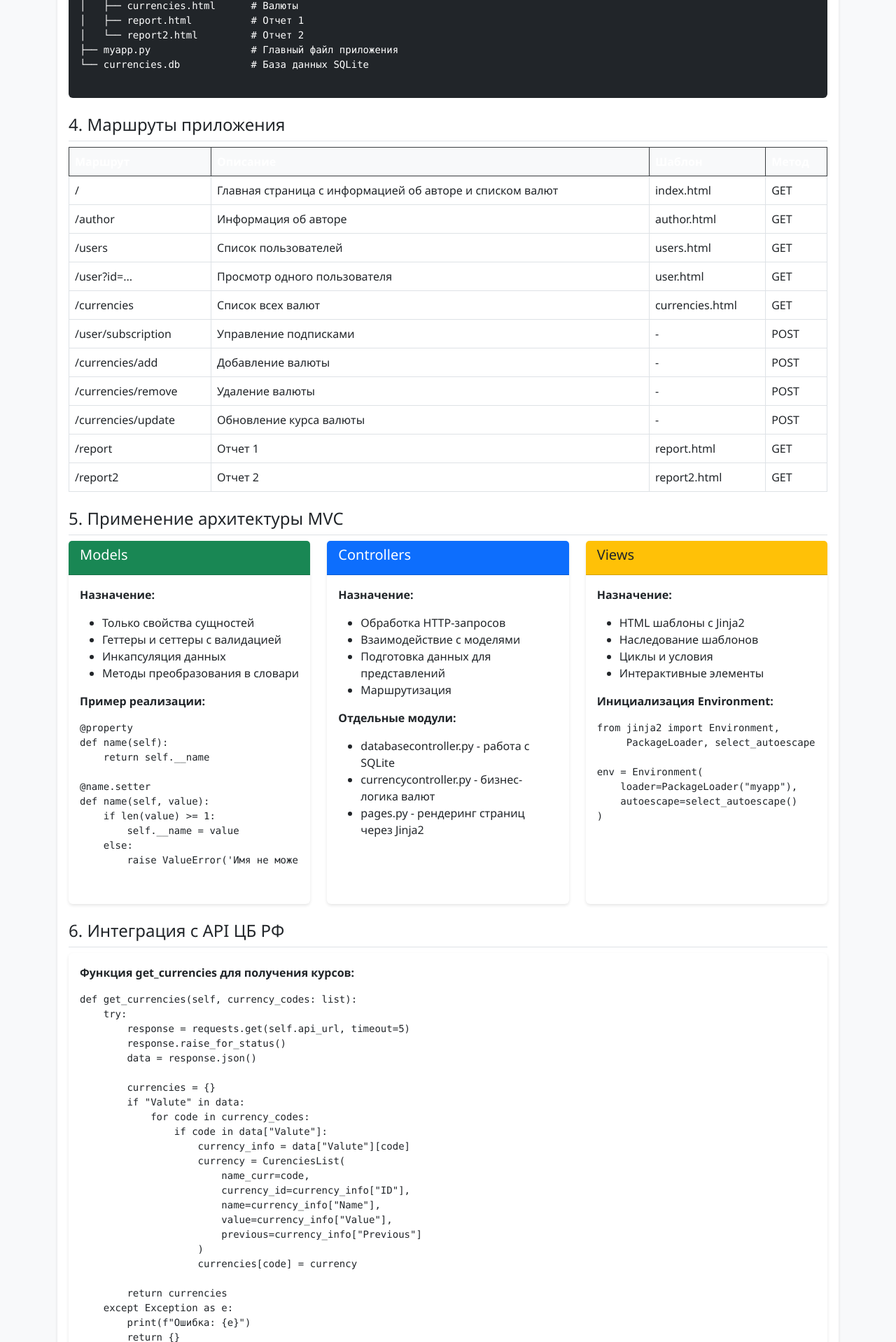
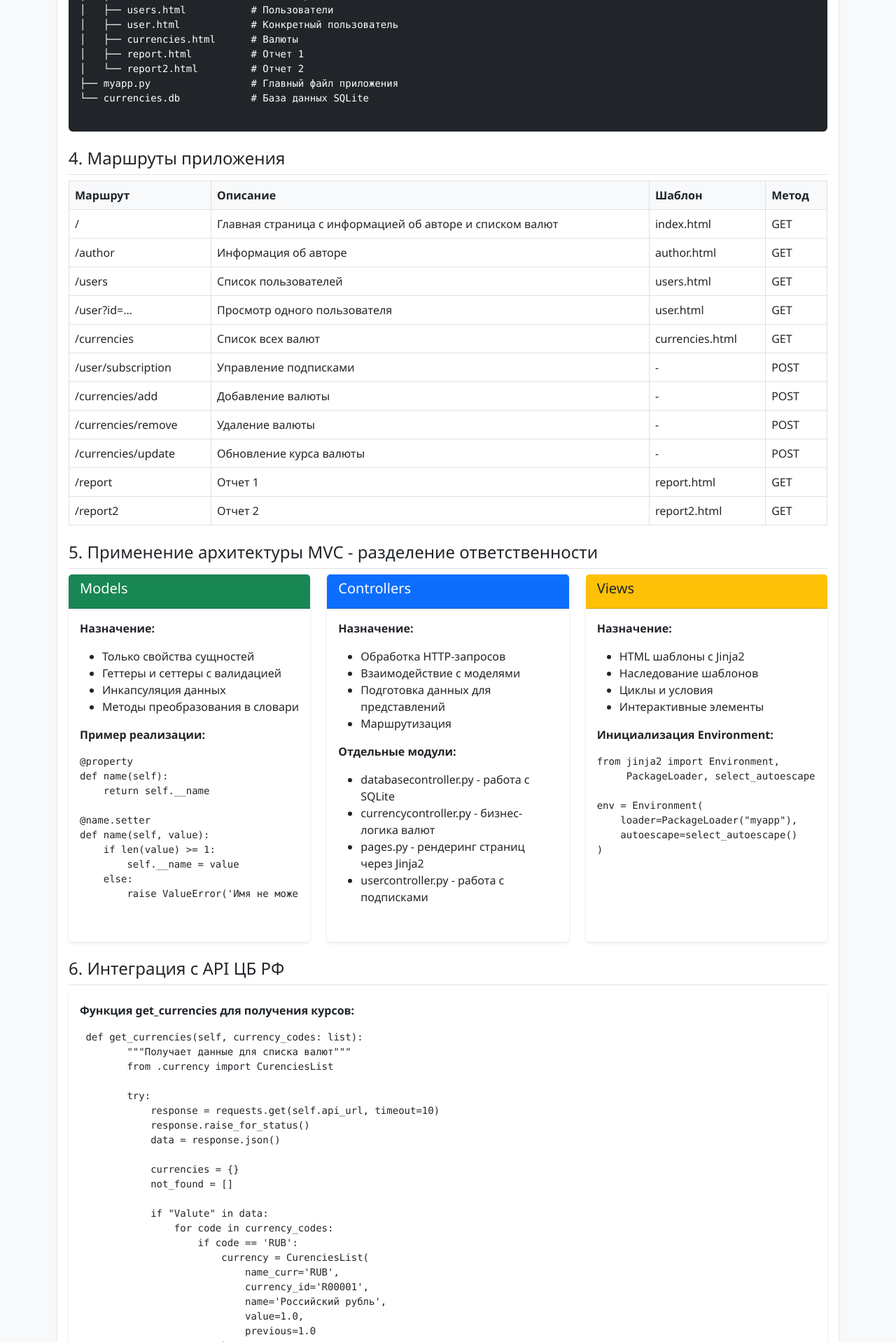
Before and after one commit to l1234-tech/lr-python, a Python web app: template MYAPP/templates/report.html in a window 1280 px wide. Shown: the part 1419-3337 px from the top of the page at 70% size. Run offline with Jinja, Linux system fonts and the light colour scheme; the template is opened without the code that fills it: most values are stand-ins (such as "Sample title", 1, 10 or a date in 2020); some libraries are stand-ins or nearby versions.

Commit message:
Update report.html

```diff
--- a/MYAPP/templates/report.html
+++ b/MYAPP/templates/report.html
@@ -14,12 +14,13 @@
                     с использованием архитектуры MVC (Model-View-Controller). Основные задачи:
                 </p>
                 <ul>
-                    <li>Реализация моделей данных (User, Currency, Author)</li>
+                    <li>Реализация моделей данных (User, Currency, Author) с геттерами и сеттерами</li>
                     <li>Создание контроллеров для обработки HTTP-запросов</li>
                     <li>Разработка HTML-шаблонов с использованием Jinja2</li>
-                    <li>Интеграция с API Центрального Банка России</li>
+                    <li>Получать данные о курсах валют через функцию get_currencies и отображать их пользователям</li>
                     <li>Реализация системы подписок пользователей на валюты</li>
                     <li>Создание интерактивных графиков изменения курсов</li>
+                    <li>Научиться создавать тесты для моделей и серверной логики (подробно описано в отчете 2)</li>
                 </ul>
 
                 <h4 class="border-bottom pb-2 mt-4">2. Описание предметной области</h4>
@@ -49,7 +50,7 @@
                                 <p><strong>Свойства:</strong></p>
                                 <ul>
                                     <li>name_curr - код валюты (USD, EUR и т.д.)</li>
-                                    <li>id - ID валюты в системе ЦБ</li>
+                                    <li>currency_id - ID валюты в системе ЦБ</li>
                                     <li>name - полное название</li>
                                     <li>price - текущий курс</li>
                                     <li>previous - предыдущий курс</li>
@@ -111,7 +112,7 @@
 
                 <h4 class="border-bottom pb-2 mt-4">4. Маршруты приложения</h4>
                 <table class="table table-bordered">
-                    <thead class="table-dark">
+                    <thead class="dark">
                         <tr>
                             <th>Маршрут</th>
                             <th>Описание</th>
@@ -189,7 +190,7 @@
                     </tbody>
                 </table>
 
-                <h4 class="border-bottom pb-2 mt-4">5. Применение архитектуры MVC</h4>
+                <h4 class="border-bottom pb-2 mt-4">5. Применение архитектуры MVC - разделение ответственности</h4>
                 <div class="row">
                     <div class="col-md-4">
                         <div class="card border-success h-100">
@@ -236,6 +237,7 @@
                                     <li>databasecontroller.py - работа с SQLite</li>
                                     <li>currencycontroller.py - бизнес-логика валют</li>
                                     <li>pages.py - рендеринг страниц через Jinja2</li>
+                                    <li>usercontroller.py - работа с подписками</li>
                                 </ul>
                             </div>
                         </div>
@@ -270,16 +272,30 @@
                 <div class="card mb-3">
                     <div class="card-body">
                         <p><strong>Функция get_currencies для получения курсов:</strong></p>
-                        <pre><code>def get_currencies(self, currency_codes: list):
+                        <pre><code> def get_currencies(self, currency_codes: list):
+        """Получает данные для списка валют"""
+        from .currency import CurenciesList
+
         try:
-        response = requests.get(self.api_url, timeout=5)
+            response = requests.get(self.api_url, timeout=10)
             response.raise_for_status()
             data = response.json()
 
             currencies = {}
+            not_found = []
+
             if "Valute" in data:
                 for code in currency_codes:
-                if code in data["Valute"]:
+                    if code == 'RUB':
+                        currency = CurenciesList(
+                            name_curr='RUB',
+                            currency_id='R00001',
+                            name='Российский рубль',
+                            value=1.0,
+                            previous=1.0
+                        )
+                        currencies['RUB'] = currency
+                    elif code in data["Valute"]:
                         currency_info = data["Valute"][code]
                         currency = CurenciesList(
                             name_curr=code,
@@ -289,19 +305,33 @@
                             previous=currency_info["Previous"]
                         )
                         currencies[code] = currency
+                    else:
+                        not_found.append(code)
 
+            for code in not_found:
+                print(f"Валюта {code} не найдена в API, создаем фиктивные данные")
+                currency = self._create_mock_currency(code)
+                if currency:
+                    currencies[code] = currency
+
+            self._currencies_data.update(currencies)
             return currencies
+
         except Exception as e:
-        print(f"Ошибка: {e}")
-        return {}</code></pre>
+            print(f"Ошибка при запросе API для курсов: {e}")
+            currencies = {}
+            for code in currency_codes:
+                currency = self._create_mock_currency(code)
+                if currency:
+                    currencies[code] = currency
+            return currencies</code></pre>
                         <p class="mt-3">
                             <strong>Особенности интеграции:</strong>
                         </p>
                         <ul>
                             <li>Использование requests для HTTP-запросов</li>
                             <li>Обработка исключений при ошибках сети</li>
-                            <li>Парсинг JSON ответа от API</li>
-                            <li>Кэширование данных для уменьшения нагрузки</li>
+                            <li>Mocking (подроднее в отчете 2)</li>
                             <li>Обновление курсов при каждом запросе /currencies или по кнопке</li>
                         </ul>
                     </div>
@@ -326,9 +356,9 @@
                         <h6 class="mt-4">Применение принципов MVC:</h6>
                         <ul>
                             <li>Успешно реализовано разделение ответственности между компонентами</li>
-                            <li>Модели содержат только бизнес-логику и данные</li>
                             <li>Контроллеры обрабатывают запросы и управляют потоком данных</li>
                             <li>Представления отвечают только за отображение</li>
+                            <li>Реализовано разделение ответственности (MVC)</li>
                         </ul>
 
                         <h6 class="mt-4">Полученные знания:</h6>
```
Lines whose indentation alone changed are shown as unchanged.
